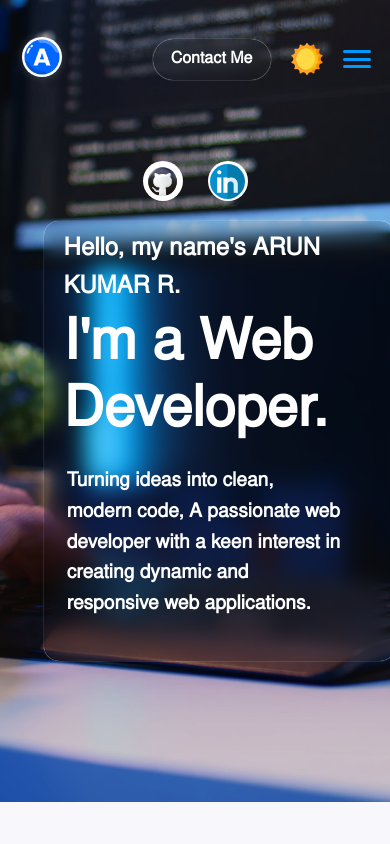
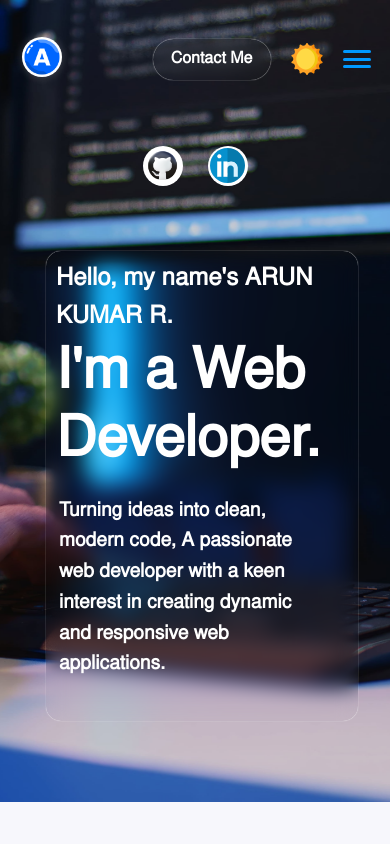
Before and after one commit to ArunKumarWebDeveloper/myPortfolio, a React (Vite) app: page / in a window 390 px wide. Shown: the top 844 px of the page. Built offline with nearby package versions, Linux system fonts and the light colour scheme.

Commit message:
updated-visual-changes

```diff
--- a/src/App.css
+++ b/src/App.css
@@ -363,6 +363,9 @@ font-size:1.5rem;
   transition: all 0.3s ease;
 }
 
+#mobile{
+  display: none;
+}
 
 /* Skills Section */
 #skills {
@@ -1112,17 +1115,18 @@ body.dark-mode #contact {
 @media (max-width:1200px ) {
 
 #home{
-  max-height: 45vh;
+  max-height: 65vh;
   background-size: cover;
   background-position: center;
 
 }
 
  .home-overlay{
+    top:7%;
     right: 0;
-    left: 7%;
-    width: 100%;
-    padding: 10px 5vw;
+    left: 2%;
+    width: 80vw;
+    padding: 10px;
     margin: 0 auto;
 
   }
@@ -1160,6 +1164,14 @@ body.dark-mode #contact {
     width: 80%;
     margin: 0 auto;
     padding: 15px;
+}
+
+.project-card p{
+  display: none;
+}
+
+#mobile{
+  display: block;
 }
 
 }
@@ -1249,9 +1261,9 @@ body.dark-mode #contact {
 
         .project-card p {
             font-size: 0.95rem;
-            color: #555;
+            color: #2c2c2c;
             margin: 0 0 20px 0;
-            line-height: 1.4;
+            line-height: 1.2;
             font-weight: 500;
         }
 
--- a/src/Components/Projects.jsx
+++ b/src/Components/Projects.jsx
@@ -11,6 +11,7 @@ function Projects() {
 The app uses Puter.js for generating ATS insights, scoring resumes, and providing recommendations.
 Features template-based for AI,Puter.js , clean UI components, and smooth navigation for checking ATS
 compatibility in real-time.</p>
+<p id="mobile">AI resume analyzer using React, TypeScript, Tailwind, and Puter.js to score resumes and generate ATS insights. Features template-based analysis and a clean, responsive UI.</p>
      <div class="project-buttons">
      <a href="#" target="_blank" class="site-link">View Site</a>
      <a href="https://github.com/ArunKumarWebDeveloper/AI-Resume-Analayser" target="_blank" class="github-link">
@@ -26,6 +27,7 @@ compatibility in real-time.</p>
 Integrated the Spoonacular API to fetch recipes, ingredients, and step-by-step instructions.
 Implements dynamic search, API data rendering, and clean component structure for a smooth user
 experience.</p>
+<p id="mobile">Recipe search app built with React and CSS, featuring a clean, responsive UI. Integrates the Spoonacular API to fetch recipes, ingredients, and instructions with dynamic search.</p>
       <div class="project-buttons">
      <a href="#" target="_blank" class="site-link">View Site</a>
      <a href="https://github.com/ArunKumarWebDeveloper/FlavorFind" target="_blank" class="github-link">
@@ -41,6 +43,7 @@ experience.</p>
 Uses Google Books API for fetching book data and features secure authentication using bcrypt hashing.
 Designed with a clean, modern UI and responsive layout while handling API requests, user login, and
 database operations.</p>
+<p id="mobile">Recipe search app built with React and CSS, featuring a clean, responsive UI. Integrates the Spoonacular API to fetch recipes, ingredients, and instructions with dynamic search.</p>
        <div class="project-buttons">
       <a href="#" target="_blank" class="site-link">View Site</a>
       <a href="https://github.com/ArunKumarWebDeveloper/Book-Library" target="_blank" class="github-link">
```
